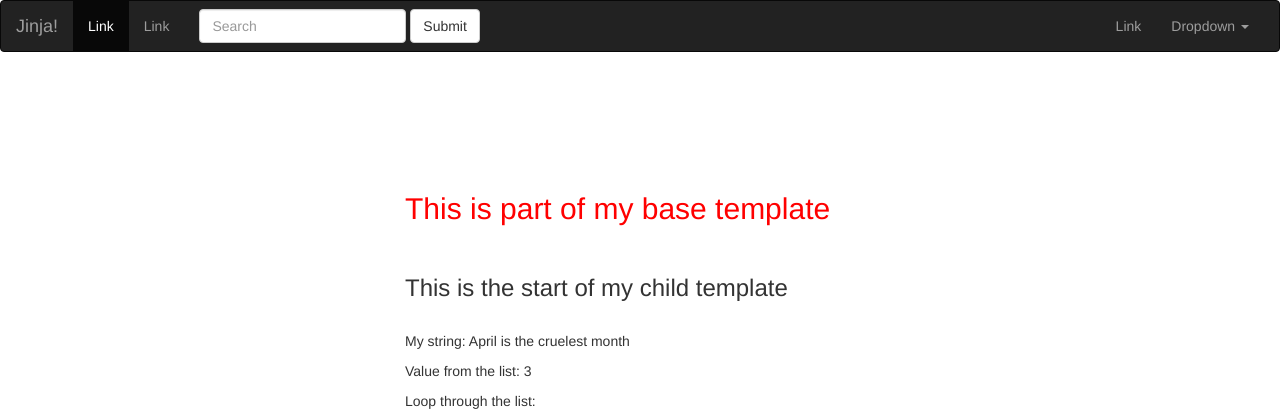
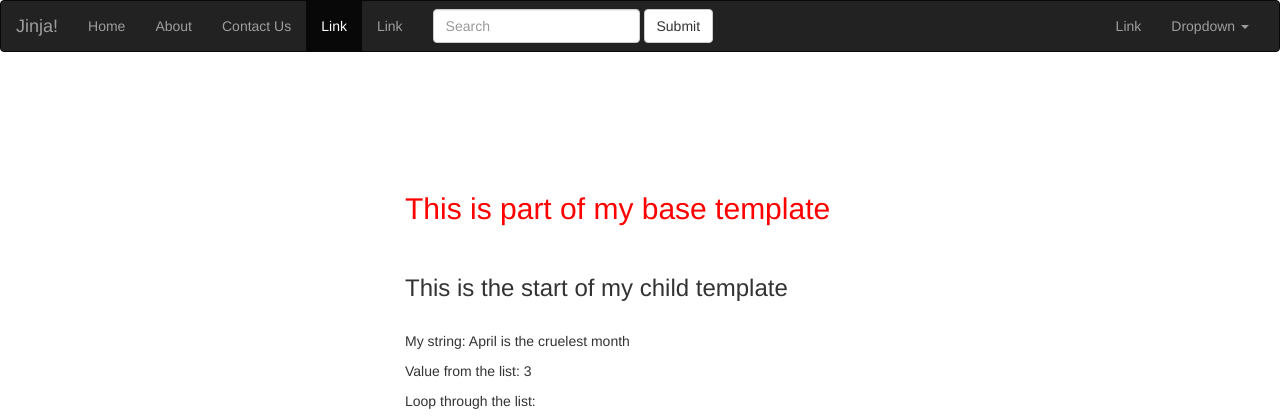
Before and after one commit to kevinbowen777/jinja_tut, a Flask app: page / in a window 1280 px wide. Shown: the top 420 px of the page. Run offline with Flask 2, Linux system fonts and the light colour scheme; some libraries are stand-ins or nearby versions.

Commit message:
import macro for nav_link

```diff
--- a/templates/base.html
+++ b/templates/base.html
@@ -1,3 +1,4 @@
+{% from "macros.html" import nav_link with context %}
 <!DOCTYPE html>
 <html>
   <head>
@@ -24,9 +25,11 @@
           </button>
           <a class="navbar-brand" href="/">Jinja!</a>
         </div>
-
         <div class="collapse navbar-collapse" id="bs-example-navbar-collapse-1">
           <ul class="nav navbar-nav">
+            {{ nav_link('home', 'Home') }}
+            {{ nav_link('about', 'About') }}
+            {{ nav_link('contact', 'Contact Us') }}
             <li class="active"><a href="#">Link</a></li>
             <li><a href="#">Link</a></li>
           </ul>
```
